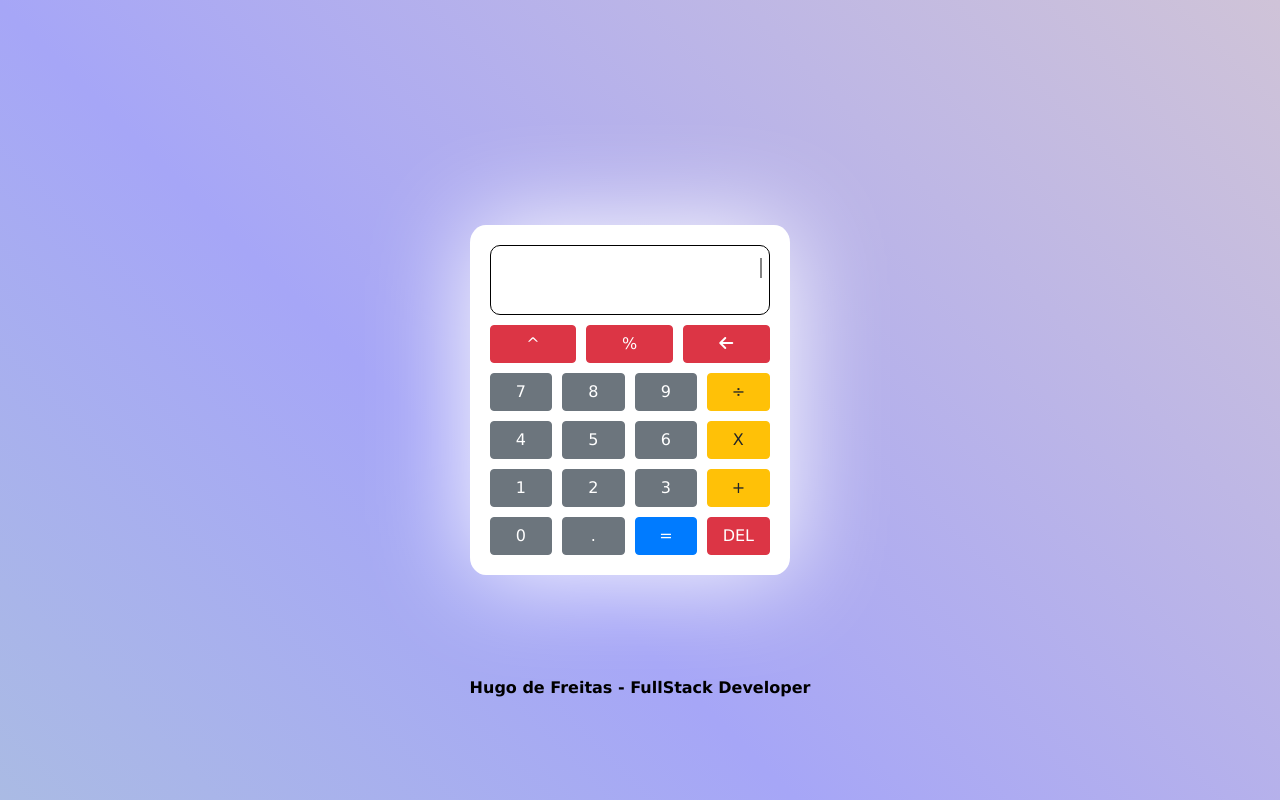
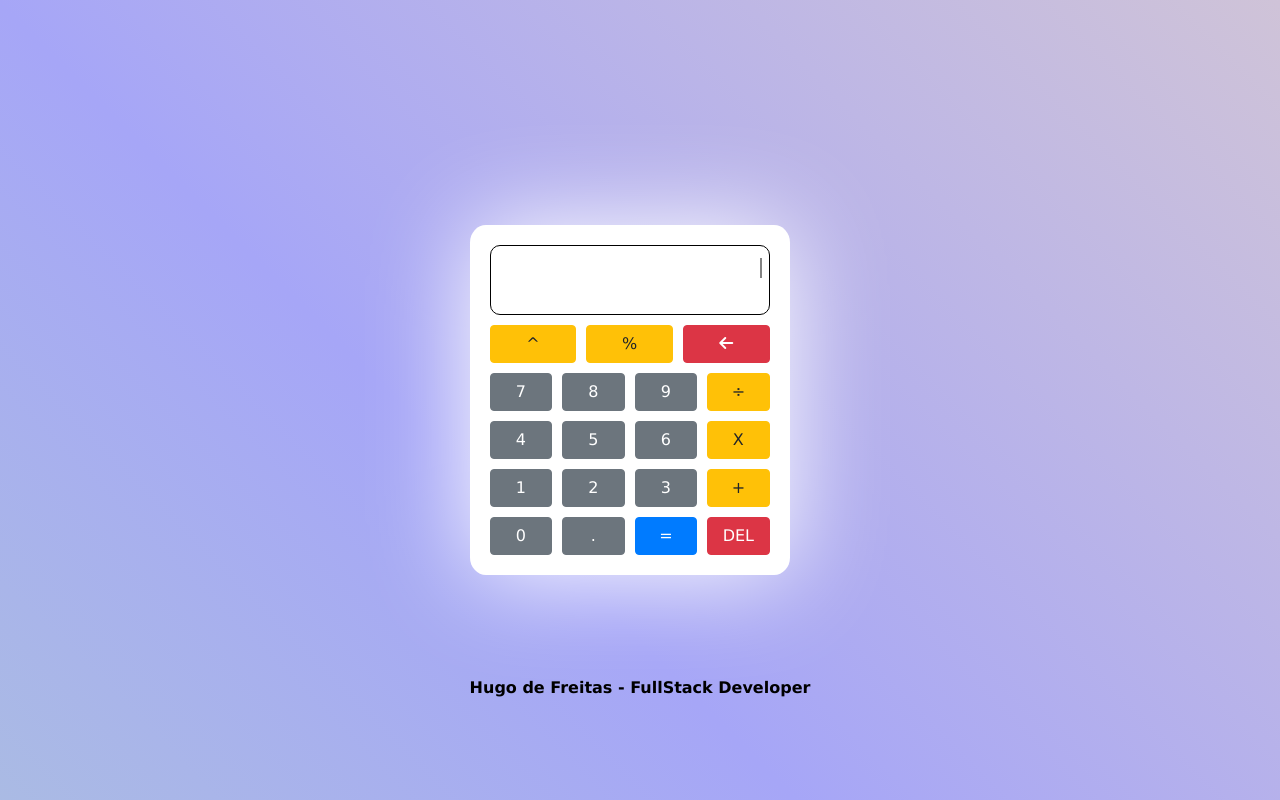
Before and after one commit to hugoFreit4s/Project-Calculator, a plain HTML site: page index.html in a window 1280 px wide. Drawn offline with nearby package versions, Linux system fonts and the light colour scheme.

Commit message:
Changing buttons colors

```diff
--- a/index.html
+++ b/index.html
@@ -17,8 +17,8 @@
         <div class="cursor"></div>
         <div class="keyboard">
             <div class="row0">
-                <button class="btn btn-danger" onclick="addToDisplay(' ** ')">^</button>
-                <button class="btn btn-danger" onclick="addToDisplay(' % ')">%</button>
+                <button class="btn btn-warning" onclick="addToDisplay(' ** ')">^</button>
+                <button class="btn btn-warning" onclick="addToDisplay(' % ')">%</button>
                 <button class="btn btn-danger" onclick="clearLast()"><i class="fas fa-arrow-left"></i></button>
             </div>
             <div class="row1">
```
